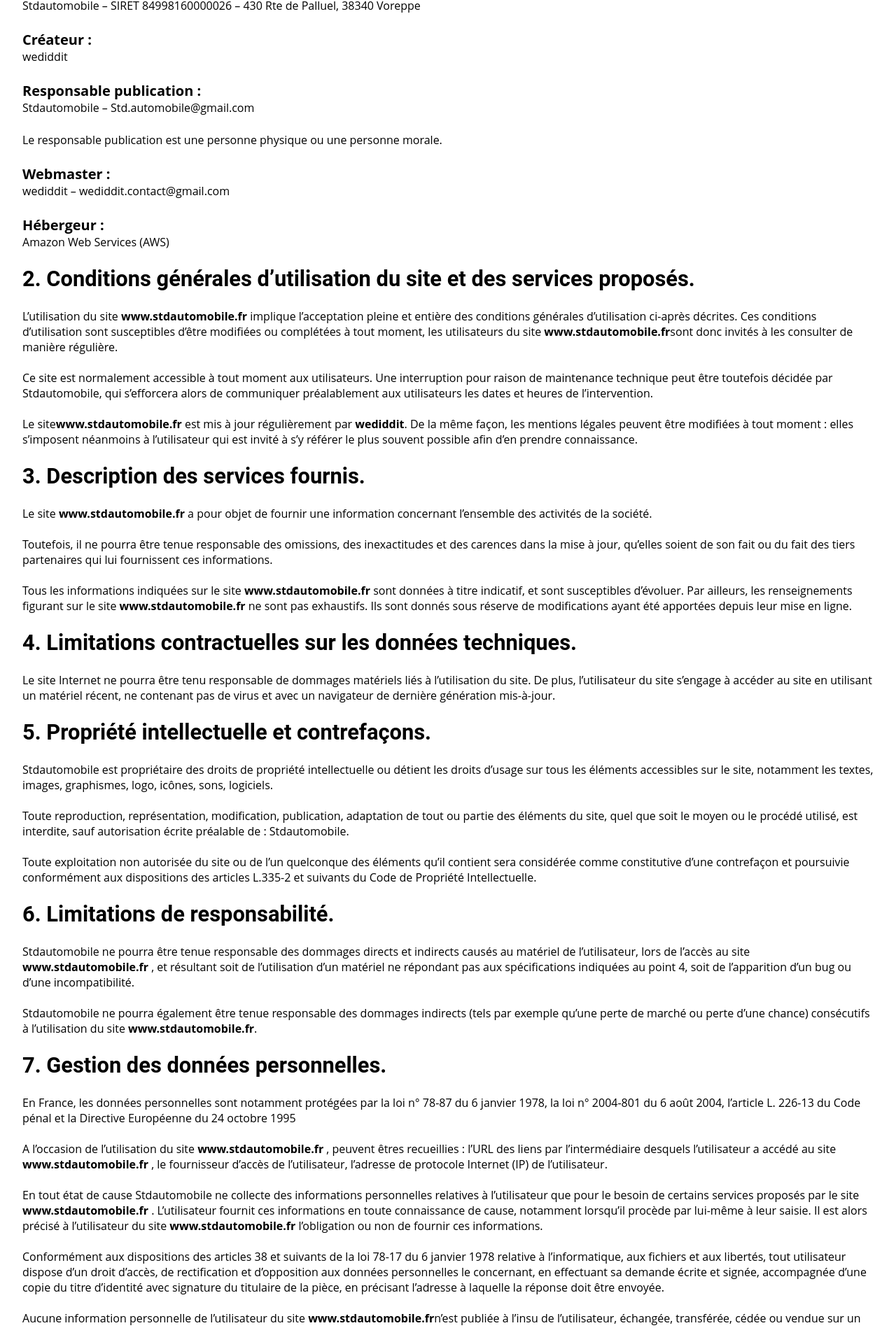
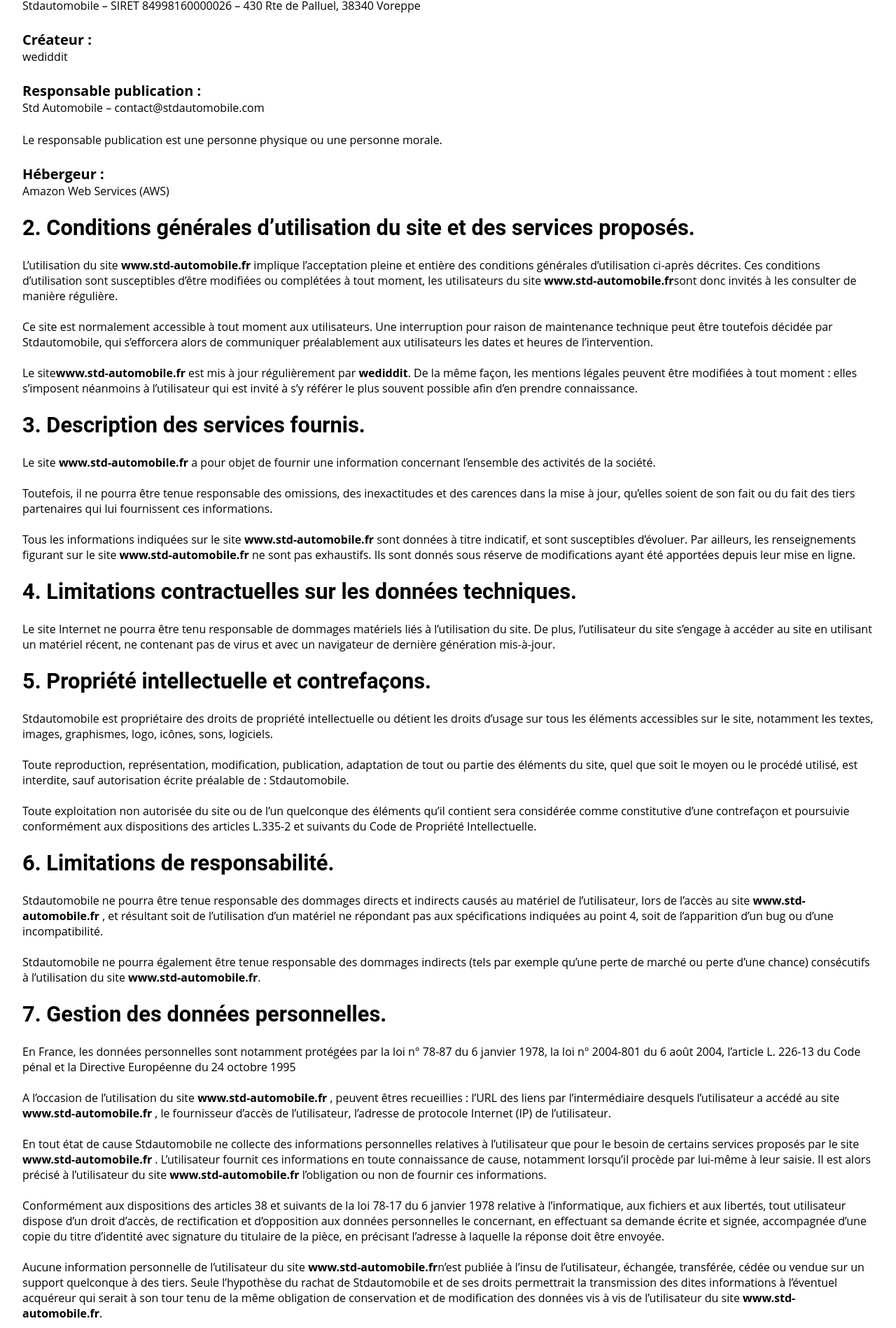
Before and after one commit to wediddit/std-automobile-front, a Next.js app: page /legalnotice in a window 1280 px wide. Shown: the part 270-2168 px from the top of the page at 70% size. Built offline with nearby package versions, Linux system fonts and the light colour scheme.

Commit message:
update: email contact, domaine et prix livraison 590€

```diff
--- a/pages/api/contact.js
+++ b/pages/api/contact.js
@@ -10,7 +10,7 @@
 
   // Création du message
   const sendGridMail = {
-    to: "std.automobile@gmail.com",
+    to: "contact@stdautomobile.com",
     from: "wediddit.contact@gmail.com",
     templateId: "d-3de4eebe210140cbb6252aa19e2dafdf",
     dynamic_template_data: {
--- a/pages/api/recovery.js
+++ b/pages/api/recovery.js
@@ -21,7 +21,7 @@
 
   // Création du message
   const sendGridMail = {
-    to: "std.automobile@gmail.com",
+    to: "contact@stdautomobile.com",
     from: "elfakihkarim@gmail.com",
     templateId: "d-ba48ce8ebd014cd3b25b29670905b31d",
     dynamic_template_data: {
--- a/pages/delivery.js
+++ b/pages/delivery.js
@@ -80,7 +80,7 @@
                             suivants votre achat.
                             <br />
                             <br />
-                            Le prix de la livraison est fixe (490€) peu importe le lieu de
+                            Le prix de la livraison est fixe (590€) peu importe le lieu de
                             livraison en France métropolitaine.
                         </Box>
                     </Stack>
--- a/pages/legalnotice.js
+++ b/pages/legalnotice.js
@@ -19,7 +19,7 @@
         <Box>
           En vertu de l’article 6 de la loi n° 2004-575 du 21 juin 2004 pour la
           confiance dans l’économie numérique, il est précisé aux utilisateurs
-          du site <b>www.stdautomobile.fr</b> l’identité des différents
+          du site <b>www.std-automobile.fr</b> l’identité des différents
           intervenants dans le cadre de sa réalisation et de son suivi :
         </Box>
 
@@ -59,25 +59,13 @@
           >
             Responsable publication :
           </Box>
-          <Box>Stdautomobile – Std.automobile@gmail.com</Box>
+          <Box>Std Automobile – contact@stdautomobile.com</Box>
         </Stack>
 
         <Box>
           Le responsable publication est une personne physique ou une personne
           morale.
         </Box>
-
-        <Stack direction={"column"}>
-          <Box
-            sx={{
-              fontWeight: 700,
-              fontSize: { sm: "20px", xs: "18px" },
-            }}
-          >
-            Webmaster :
-          </Box>
-          <Box>wediddit – wediddit.contact@gmail.com</Box>
-        </Stack>
 
         <Stack direction={"column"}>
           <Box
@@ -96,11 +84,11 @@
           proposés.
         </Typography>
         <Box>
-          L’utilisation du site <b>www.stdautomobile.fr</b> implique
+          L’utilisation du site <b>www.std-automobile.fr</b> implique
           l’acceptation pleine et entière des conditions générales d’utilisation
           ci-après décrites. Ces conditions d’utilisation sont susceptibles
           d’être modifiées ou complétées à tout moment, les utilisateurs du site{" "}
-          <b>www.stdautomobile.fr</b>
+          <b>www.std-automobile.fr</b>
           sont donc invités à les consulter de manière régulière.
           <br />
           <br />
@@ -111,7 +99,7 @@
           <br />
           <br />
           Le site
-          <b>www.stdautomobile.fr</b> est mis à jour régulièrement par{" "}
+          <b>www.std-automobile.fr</b> est mis à jour régulièrement par{" "}
           <b>wediddit</b>. De la même façon, les mentions légales peuvent être
           modifiées à tout moment : elles s’imposent néanmoins à l’utilisateur
           qui est invité à s’y référer le plus souvent possible afin d’en
@@ -122,7 +110,7 @@
           3. Description des services fournis.
         </Typography>
         <Box>
-          Le site <b>www.stdautomobile.fr</b> a pour objet de fournir une
+          Le site <b>www.std-automobile.fr</b> a pour objet de fournir une
           information concernant l’ensemble des activités de la société.
           <br />
           <br />
@@ -133,9 +121,9 @@
           <br />
           <br />
           Tous les informations indiquées sur le site{" "}
-          <b>www.stdautomobile.fr</b> sont données à titre indicatif, et sont
+          <b>www.std-automobile.fr</b> sont données à titre indicatif, et sont
           susceptibles d’évoluer. Par ailleurs, les renseignements figurant sur
-          le site <b>www.stdautomobile.fr</b> ne sont pas exhaustifs. Ils sont
+          le site <b>www.std-automobile.fr</b> ne sont pas exhaustifs. Ils sont
           donnés sous réserve de modifications ayant été apportées depuis leur
           mise en ligne.
         </Box>
@@ -176,14 +164,14 @@
         <Box>
           Stdautomobile ne pourra être tenue responsable des dommages directs et
           indirects causés au matériel de l’utilisateur, lors de l’accès au site{" "}
-          <b>www.stdautomobile.fr</b> , et résultant soit de l’utilisation d’un
+          <b>www.std-automobile.fr</b> , et résultant soit de l’utilisation d’un
           matériel ne répondant pas aux spécifications indiquées au point 4,
           soit de l’apparition d’un bug ou d’une incompatibilité.
           <br />
           <br /> Stdautomobile ne pourra également être tenue responsable des
           dommages indirects (tels par exemple qu’une perte de marché ou perte
           d’une chance) consécutifs à l’utilisation du site{" "}
-          <b>www.stdautomobile.fr</b>.
+          <b>www.std-automobile.fr</b>.
         </Box>
 
         <Typography variant="h3">
@@ -196,18 +184,18 @@
           octobre 1995
           <br />
           <br /> A l’occasion de l’utilisation du site{" "}
-          <b>www.stdautomobile.fr</b> , peuvent êtres recueillies : l’URL des
+          <b>www.std-automobile.fr</b> , peuvent êtres recueillies : l’URL des
           liens par l’intermédiaire desquels l’utilisateur a accédé au site{" "}
-          <b>www.stdautomobile.fr</b> , le fournisseur d’accès de l’utilisateur,
+          <b>www.std-automobile.fr</b> , le fournisseur d’accès de l’utilisateur,
           l’adresse de protocole Internet (IP) de l’utilisateur.
           <br />
           <br />
           En tout état de cause Stdautomobile ne collecte des informations
           personnelles relatives à l’utilisateur que pour le besoin de certains
-          services proposés par le site <b>www.stdautomobile.fr</b> .
+          services proposés par le site <b>www.std-automobile.fr</b> .
           L’utilisateur fournit ces informations en toute connaissance de cause,
           notamment lorsqu’il procède par lui-même à leur saisie. Il est alors
-          précisé à l’utilisateur du site <b>www.stdautomobile.fr</b>{" "}
+          précisé à l’utilisateur du site <b>www.std-automobile.fr</b>{" "}
           l’obligation ou non de fournir ces informations.
           <br />
           <br /> Conformément aux dispositions des articles 38 et suivants de la
@@ -219,13 +207,13 @@
           l’adresse à laquelle la réponse doit être envoyée.
           <br />
           <br /> Aucune information personnelle de l’utilisateur du site{" "}
-          <b>www.stdautomobile.fr</b>
+          <b>www.std-automobile.fr</b>
           n’est publiée à l’insu de l’utilisateur, échangée, transférée, cédée
           ou vendue sur un support quelconque à des tiers. Seule l’hypothèse du
           rachat de Stdautomobile et de ses droits permettrait la transmission
           des dites informations à l’éventuel acquéreur qui serait à son tour
           tenu de la même obligation de conservation et de modification des
-          données vis à vis de l’utilisateur du site <b>www.stdautomobile.fr</b>
+          données vis à vis de l’utilisateur du site <b>www.std-automobile.fr</b>
           .
           <br />
           <br /> Le site n’est pas déclaré à la CNIL car il ne recueille pas
@@ -240,7 +228,7 @@
         </Typography>
         <Box>
           Tout litige en relation avec l’utilisation du site{" "}
-          <b>www.stdautomobile.fr</b>
+          <b>www.std-automobile.fr</b>
           est soumis au droit français. Il est fait attribution exclusive de
           juridiction aux tribunaux compétents de Paris.
         </Box>
```
Also changed, not shown: pages/privacypolicy.js (+2 -14 lines).
